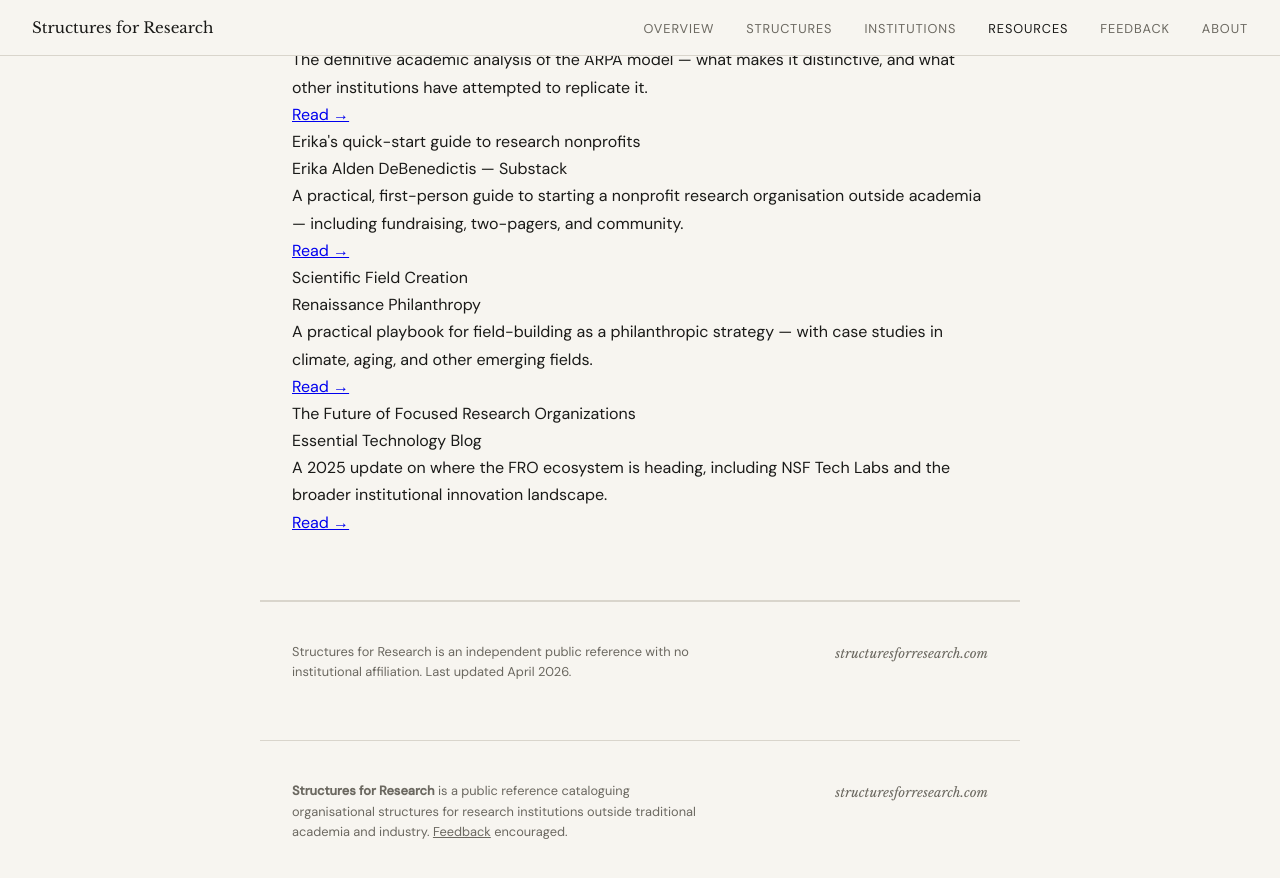
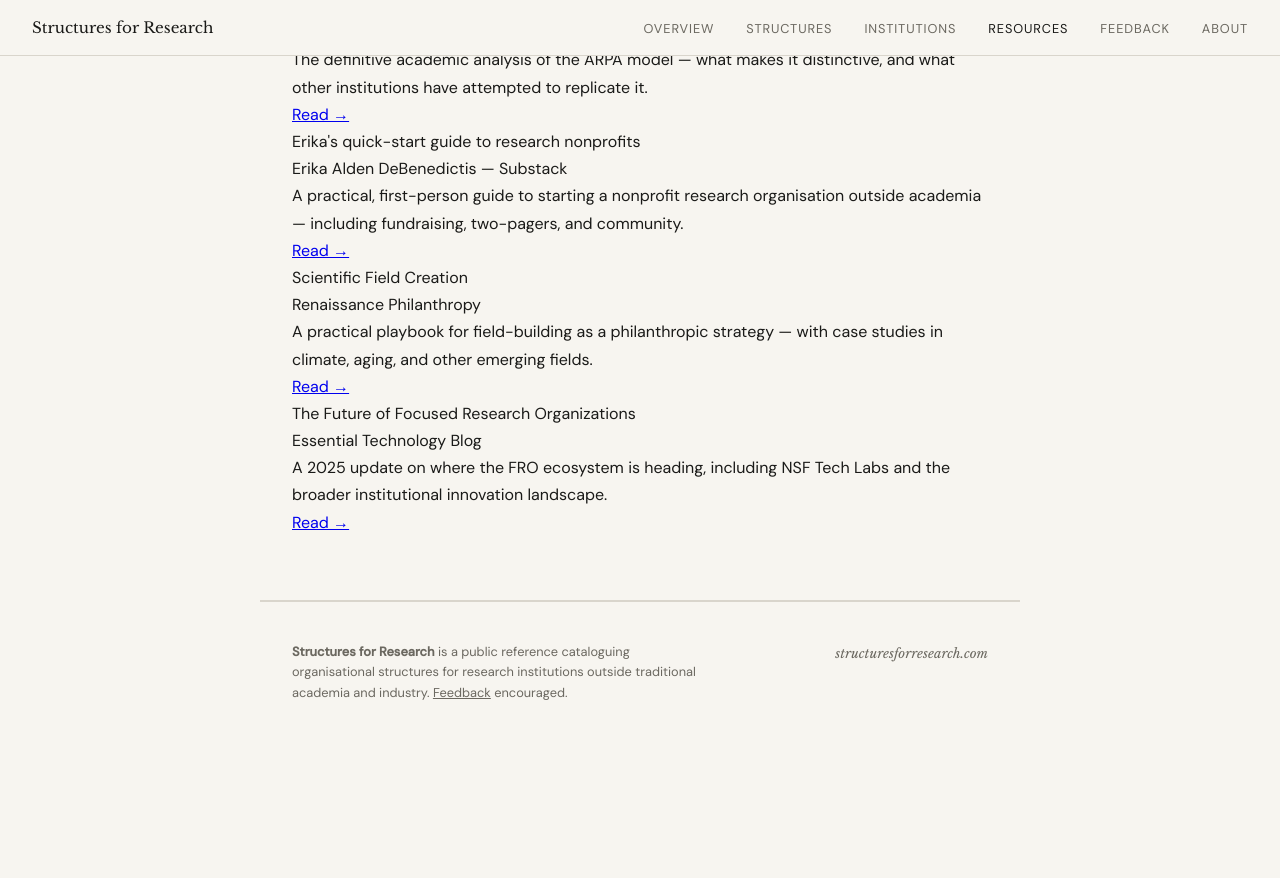
Before and after one commit to biancale4/structuresforresearch.com, a Jekyll site: the page built from resources.html, in a window 1280 px wide and 900 px high, scrolled down 1464 px. Shown: the top 878 px of the window. Built offline with Jekyll 4.4.1, drawn with Linux system fonts in a browser that asks for light colours; after the commit the page ends 2225 px from its top, so only the background shows below that.

Commit message:
Update resources.html

```diff
--- a/resources.html
+++ b/resources.html
@@ -89,11 +89,3 @@ description: A public reference to alternative structures for research instituti
     </div>
   </div>
 </section>
-
-<footer>
-  <p class="footer-note">Structures for Research is an independent public reference with no institutional affiliation. Last updated April 2026.</p>
-  <p class="footer-sig">structuresforresearch.com</p>
-</footer>
-
-</body>
-</html>
```
